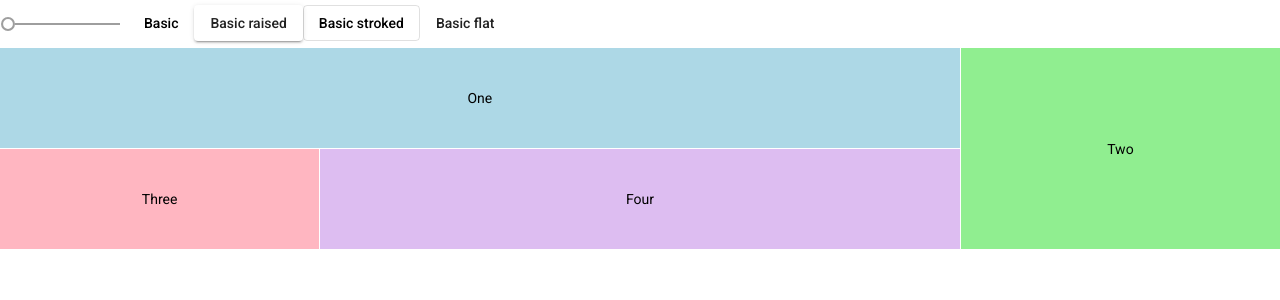
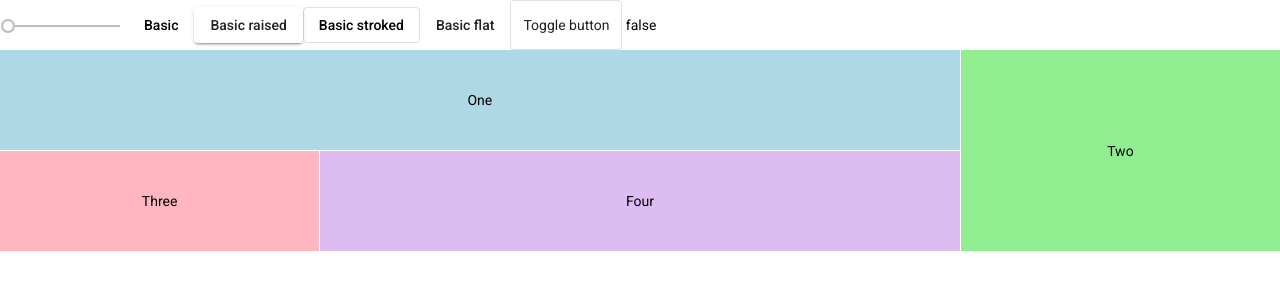
Before and after one commit to chandankray/Angular-Material, an Angular app: page / in a window 1280 px wide. Shown: the top 300 px of the page. Built offline with nearby package versions, Linux system fonts and the light colour scheme.

Commit message:
Toggle button

```diff
--- a/src/app/app.component.html
+++ b/src/app/app.component.html
@@ -3,6 +3,10 @@
 <button mat-raised-button>Basic raised</button>
 <button mat-stroked-button>Basic stroked</button>
 <button mat-flat-button>Basic flat</button>
+
+<mat-button-toggle #toggleButton disableRipple>Toggle button</mat-button-toggle>
+{{toggleButton.checked}}
+
 <mat-grid-list cols="4" rowHeight="100px">
   <mat-grid-tile
       *ngFor="let tile of tiles"
--- a/src/app/material/material.module.ts
+++ b/src/app/material/material.module.ts
@@ -2,11 +2,15 @@ import { NgModule } from '@angular/core';
 import { MatSliderModule } from '@angular/material/slider';
 import {MatGridListModule} from '@angular/material/grid-list';
 import {MatButtonModule} from '@angular/material/button';
+import {MatButtonToggleModule} from '@angular/material/button-toggle';
+import {MatIconModule} from '@angular/material/icon';
 
 const MaterialComponents=[
   MatSliderModule,
   MatGridListModule,
-  MatButtonModule
+  MatButtonModule,
+  MatButtonToggleModule,
+  MatIconModule
 ];
 @NgModule({
   imports: [MaterialComponents],
```
Also changed, not shown: 1 other file (tests, documents, lock files or other folders).
